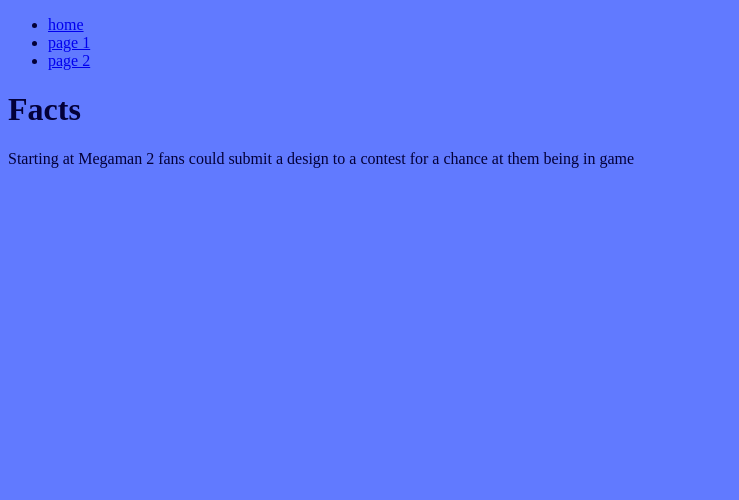
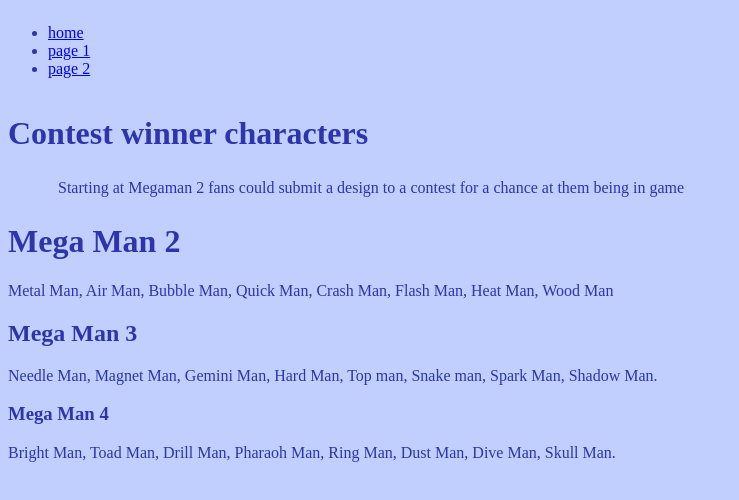
Before and after one commit to BrodyForsythe/11ty-website, an Eleventy site: page facts.md in a window 1280 px wide. Shown: the whole page, without its empty margins (0-739 px from the left). Built offline with nearby package versions, Linux system fonts and the light colour scheme; Eleventy itself is replaced by a stand-in of ours; files that its build step writes are made by us from their sources.

Commit message:
final update

```diff
--- a/_includes/nav.html
+++ b/_includes/nav.html
@@ -1,7 +1,9 @@
-<nav class="nav">
+{% block header %}
+    <nav class="nav">
             <ul class="links">
             <li><a href="/">home</a></li>
             <li><a href="/characters">page 1</a></li>
             <li><a href="/facts">page 2</a></li>
             </ul>
         </nav>
+{% endblock %}
--- a/facts.md
+++ b/facts.md
@@ -1,7 +1,39 @@
 ---
 layout: layout.njk
-title: Facts
+title: Contest winner characters
 ---
 
+<p class="faninfo"> Starting at Megaman 2 fans could submit a design to a contest for a chance at them being in game</p>
 
-Starting at Megaman 2 fans could submit a design to a contest for a chance at them being in game
+# Mega Man 2
+
+    Metal Man,
+    Air Man,
+    Bubble Man,
+    Quick Man,
+    Crash Man,
+    Flash Man,
+    Heat Man,
+    Wood Man
+
+## Mega Man 3
+
+    Needle Man,
+    Magnet Man,
+    Gemini Man,
+    Hard Man,
+    Top man,
+    Snake man,
+    Spark Man,
+    Shadow Man.
+
+### Mega Man 4
+
+    Bright Man,
+    Toad Man,
+    Drill Man,
+    Pharaoh Man,
+    Ring Man,
+    Dust Man,
+    Dive Man,
+    Skull Man.
--- a/style.css
+++ b/style.css
@@ -1,6 +1,6 @@
 body {
-    color: #030038;
-    background-color: #617AFF;
+    color: #2C35AB;
+    background-color: #C0CFFF;
 }
 .mm1 {
     padding: 0px 50px;
@@ -39,3 +39,20 @@ body {
 .mega4 {
     padding: 0px 50px;
 }
+
+.faninfo {
+    padding: 5px 50px;
+}
+
+header {
+    display: flex;
+    align-items: center;
+    justify-content: space-between;
+}
+nav {
+    list-style: none;
+    margin: 0;
+    display: flex;
+    justify-content: space-between;
+    margin-right: 2em;
+}
```
Also changed, not shown: index.md (+6 -9 lines), 4 other files.
